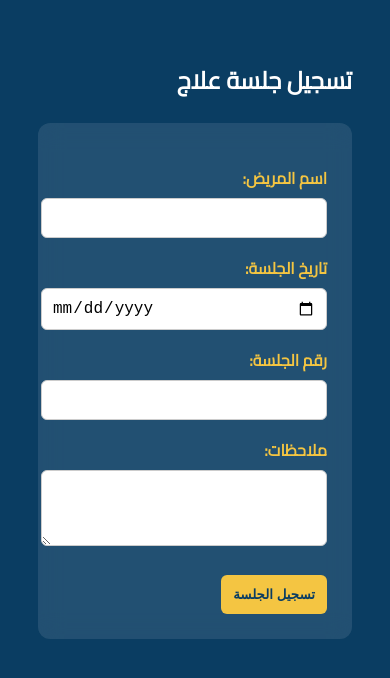
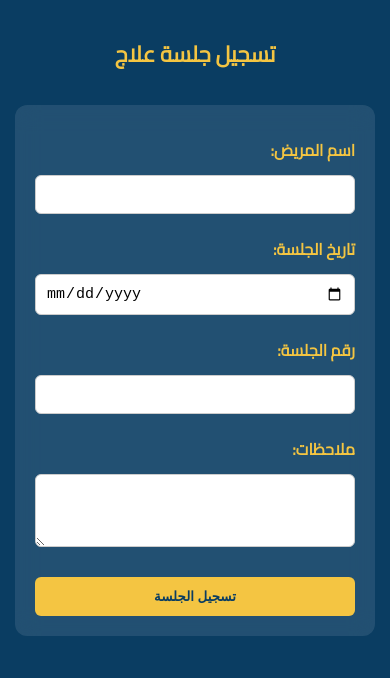
Before and after one commit to dokteeth/session, a plain HTML site: page index.html in a window 390 px wide. Drawn offline with nearby package versions, Linux system fonts and the light colour scheme.

Commit message:
Update index.html

```diff
--- a/index.html
+++ b/index.html
@@ -2,6 +2,7 @@
 <html lang="ar" dir="rtl">
 <head>
   <meta charset="UTF-8" />
+  <meta name="viewport" content="width=device-width, initial-scale=1.0" />
   <title>تسجيل جلسة علاج</title>
   <link href="https://fonts.googleapis.com/css2?family=Cairo&display=swap" rel="stylesheet">
   <script src="https://cdn.jsdelivr.net/npm/emailjs-com@3/dist/email.min.js"></script>
@@ -11,9 +12,20 @@
       color: white;
       font-family: 'Cairo', sans-serif;
       padding: 30px;
+      margin: 0;
       direction: rtl;
       text-align: right;
+      overflow-x: hidden;
     }
+
+    h2 {
+      text-align: center;
+      color: #F4C542;
+      font-weight: bold;
+      margin-bottom: 30px;
+      font-size: 28px;
+    }
+
     form {
       background: rgba(255,255,255,0.1);
       padding: 25px;
@@ -21,30 +33,81 @@
       backdrop-filter: blur(12px);
       max-width: 500px;
       margin: auto;
+      display: flex;
+      flex-direction: column;
+      gap: 10px;
+      opacity: 0;
+      transform: translateY(50px);
+      animation: fadeInUp 1s ease-out forwards;
     }
+
+    /* حركة الدخول */
+    @keyframes fadeInUp {
+      to {
+        opacity: 1;
+        transform: translateY(0);
+      }
+    }
+
+    /* حركة الخروج */
+    .fade-out {
+      animation: fadeOut 0.6s ease forwards;
+    }
+
+    @keyframes fadeOut {
+      to {
+        opacity: 0;
+        transform: translateY(30px);
+      }
+    }
+
     label {
-      display: block;
-      margin-top: 15px;
       color: #F4C542;
       font-weight: bold;
+      margin-top: 10px;
     }
+
     input, textarea {
       width: 100%;
       padding: 10px;
-      margin-top: 5px;
       border-radius: 6px;
       border: 1px solid #ccc;
       font-size: 16px;
+      box-sizing: border-box;
     }
+
     button {
       background-color: #F4C542;
       color: #0A3D62;
       font-weight: bold;
       border: none;
       border-radius: 6px;
-      padding: 12px;
-      margin-top: 20px;
+      padding: 12px 20px;
       cursor: pointer;
+      margin: 20px auto 0;
+      display: block;
+    }
+
+    @media screen and (max-width: 600px) {
+      body {
+        padding: 15px;
+      }
+
+      h2 {
+        font-size: 22px;
+      }
+
+      form {
+        padding: 20px;
+      }
+
+      input, textarea {
+        font-size: 15px;
+      }
+
+      button {
+        width: 100%;
+      }
     }
   </style>
 </head>
@@ -59,7 +122,7 @@
   <input type="date" name="session_date" required>
 
   <label>رقم الجلسة:</label>
-  <input type="text" name="session_number" required>
+  <input type="tel" name="session_number" pattern="[0-9]*" inputmode="numeric" required>
 
   <label>ملاحظات:</label>
   <textarea name="notes" rows="3"></textarea>
@@ -81,11 +144,22 @@
       .then(() => {
         alert("✅ تم إرسال الجلسة إلى البريد الإلكتروني بنجاح");
         sessionForm.reset();
+
+        // خروج بنعومة قبل الرجوع
+        sessionForm.classList.add("fade-out");
+        setTimeout(() => {
+          window.location.href = "/";
+        }, 800);
       }, (error) => {
         alert("❌ حدث خطأ أثناء إرسال الجلسة");
         console.error(error);
       });
   });
+
+  // خروج عند غلق الصفحة (إن أردت إضافة حركة عند المغادرة يدويًا)
+  window.addEventListener("beforeunload", () => {
+    sessionForm.classList.add("fade-out");
+  });
 </script>
 
 </body>
```
